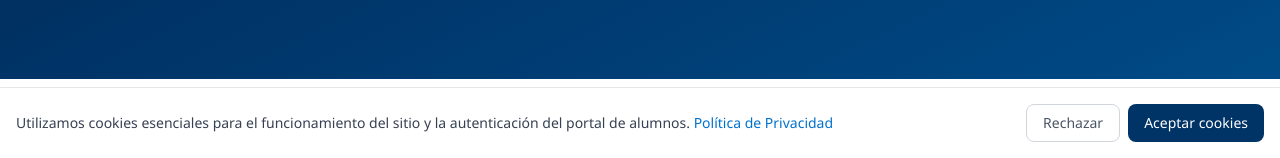
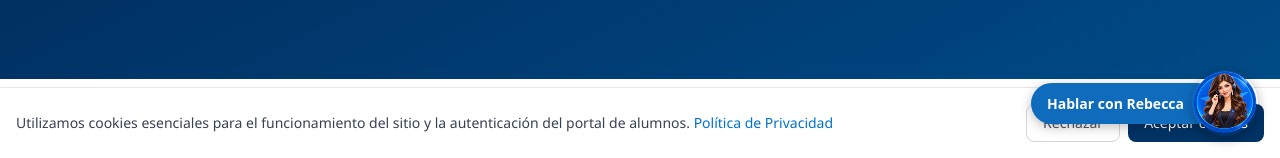
Before and after one commit to cenaeaero/enae, a Next.js app: page / in a window 1280 px wide. Shown: the part 642-800 px from the top of the page. Built offline with nearby package versions, Linux system fonts and the light colour scheme; no server answers; the database is empty.

Commit message:
feat(soporte): chat Rebecca (Chatwoot) con launcher propio y token de ENAE preconfigurado

```diff
--- a/src/components/ChatwootWidget.tsx
+++ b/src/components/ChatwootWidget.tsx
@@ -2,35 +2,78 @@
 
 import { useEffect } from "react";
 
-// Widget de Chatwoot (soporte / chatbot). Se activa solo si están definidas las
-// variables de entorno; sin token no renderiza nada (seguro por defecto).
-//   NEXT_PUBLIC_CHATWOOT_WEBSITE_TOKEN  → token del inbox "Website" de ENAE en Chatwoot
-//   NEXT_PUBLIC_CHATWOOT_BASE_URL       → URL de tu Chatwoot (app.chatwoot.com o self-host)
+// Chat de soporte "Rebecca" (Chatwoot), igual al de uascontrol.
+// El token del sitio web NO es secreto (va en el cliente), así que viene por
+// defecto; puede sobrescribirse con variables de entorno si algún día cambia.
+const TOKEN = process.env.NEXT_PUBLIC_CHATWOOT_WEBSITE_TOKEN || "rtNogAFccsJfmRmh5ddbbGnh";
+const BASE_URL = process.env.NEXT_PUBLIC_CHATWOOT_BASE_URL || "https://soporte.uascontrol.io";
+
 export default function ChatwootWidget() {
   useEffect(() => {
-    const token = process.env.NEXT_PUBLIC_CHATWOOT_WEBSITE_TOKEN;
-    const baseUrl = process.env.NEXT_PUBLIC_CHATWOOT_BASE_URL || "https://app.chatwoot.com";
-    if (!token) return;
-    // Evita doble carga (navegación SPA / StrictMode)
+    if (!TOKEN) return;
     if ((window as any).chatwootSDK || document.getElementById("chatwoot-sdk")) return;
 
-    (window as any).chatwootSettings = {
-      locale: "es",
-      position: "right",
-      type: "standard",
-      launcherTitle: "¿Necesitas ayuda?",
-    };
+    // Ocultamos la burbuja por defecto: usamos el launcher propio "Rebecca".
+    (window as any).chatwootSettings = { hideMessageBubble: true, position: "right", locale: "es" };
 
     const script = document.createElement("script");
     script.id = "chatwoot-sdk";
-    script.src = `${baseUrl}/packs/js/sdk.js`;
+    script.src = `${BASE_URL}/packs/js/sdk.js`;
     script.defer = true;
     script.async = true;
     script.onload = () => {
-      (window as any).chatwootSDK?.run({ websiteToken: token, baseUrl });
+      (window as any).chatwootSDK?.run({ websiteToken: TOKEN, baseUrl: BASE_URL });
     };
     document.body.appendChild(script);
   }, []);
 
-  return null;
+  function openChat() {
+    const cw = (window as any).$chatwoot;
+    if (cw) cw.toggle("open");
+  }
+
+  if (!TOKEN) return null;
+
+  return (
+    <div
+      id="rebecca-launcher"
+      role="button"
+      aria-label="Hablar con Rebecca"
+      onClick={openChat}
+      style={{
+        position: "fixed",
+        right: 22,
+        bottom: 22,
+        zIndex: 2147482000,
+        display: "flex",
+        alignItems: "center",
+        cursor: "pointer",
+        fontFamily: "system-ui, -apple-system, sans-serif",
+      }}
+    >
+      <span
+        style={{
+          background: "#0f6cbd",
+          color: "#fff",
+          fontSize: 14,
+          fontWeight: 600,
+          padding: "10px 34px 10px 16px",
+          borderRadius: 22,
+          marginRight: -26,
+          boxShadow: "0 3px 12px rgba(0,0,0,.25)",
+          whiteSpace: "nowrap",
+        }}
+      >
+        Hablar con Rebecca
+      </span>
+      {/* eslint-disable-next-line @next/next/no-img-element */}
+      <img
+        src="/img/rebecca-chat.png"
+        width={66}
+        height={66}
+        alt="Rebecca"
+        style={{ borderRadius: "50%", boxShadow: "0 3px 12px rgba(0,0,0,.3)", display: "block" }}
+      />
+    </div>
+  );
 }
```
Also changed, not shown: public/img/rebecca-chat.png (added).
